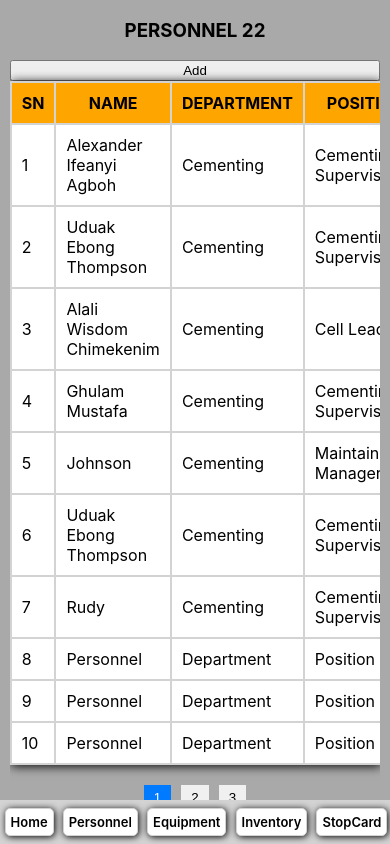
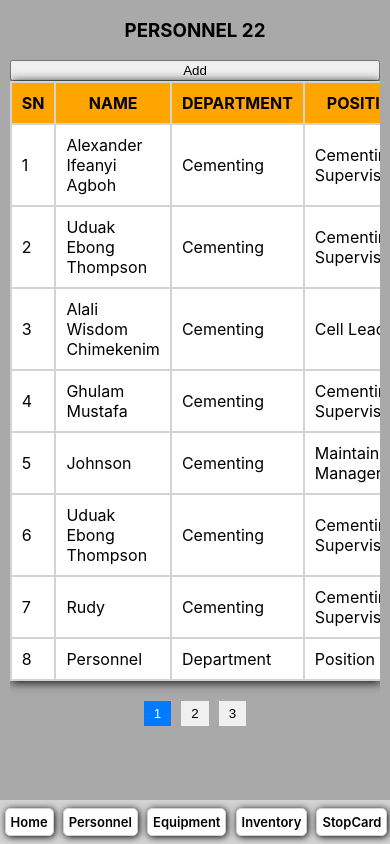
Before and after one commit to Alexcoder/abrican01, a React (Create React App) app: page /personnel in a window 390 px wide. Built offline with nearby package versions, Linux system fonts and the light colour scheme.

Commit message:
first commit 12

```diff
--- a/src/Component_Abrican/personnel/personnelList.jsx
+++ b/src/Component_Abrican/personnel/personnelList.jsx
@@ -7,7 +7,7 @@ function PersonnelList(){
     const [currentPage, setCurrentPage]=useState(1)
     const { personnelListUtils } = Utils();
     const { pagination } = Hooks();
-    const itemsPerPage = 10;
+    const itemsPerPage = window.innerWidth<720 ? 8 : 10;
     const { firstIndex, lastIndex, serialNumberFactor, totalItems } = pagination(personnelListUtils,itemsPerPage,currentPage)
 
     const display=(item,i)=>{
```
